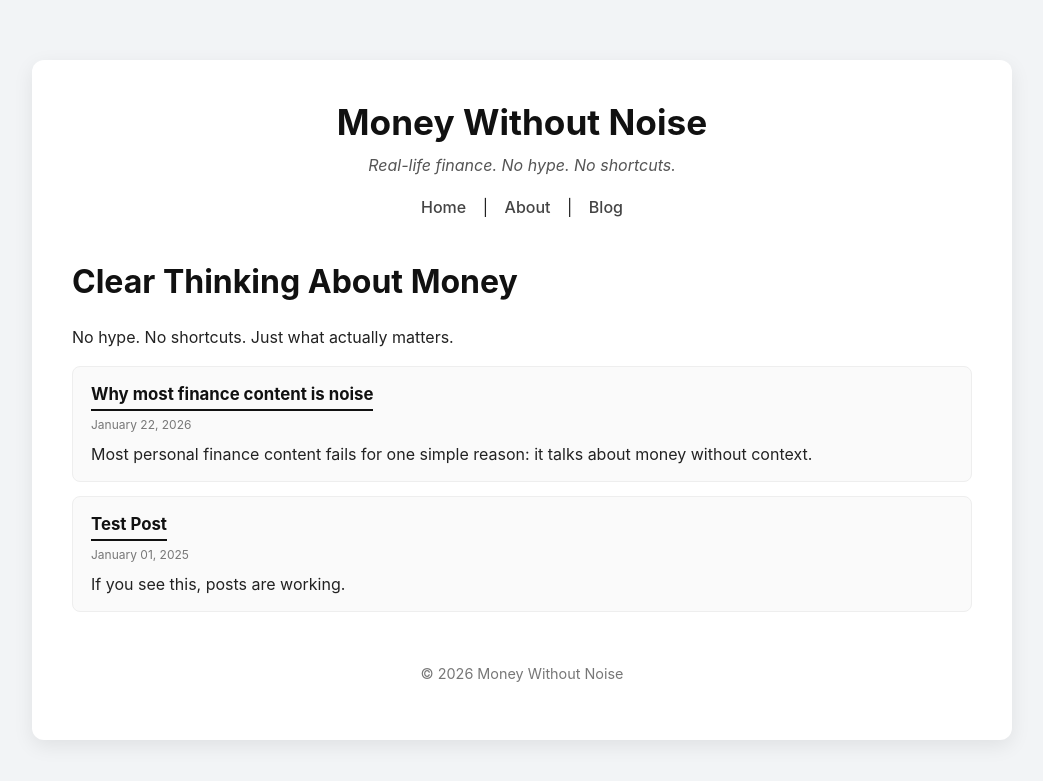
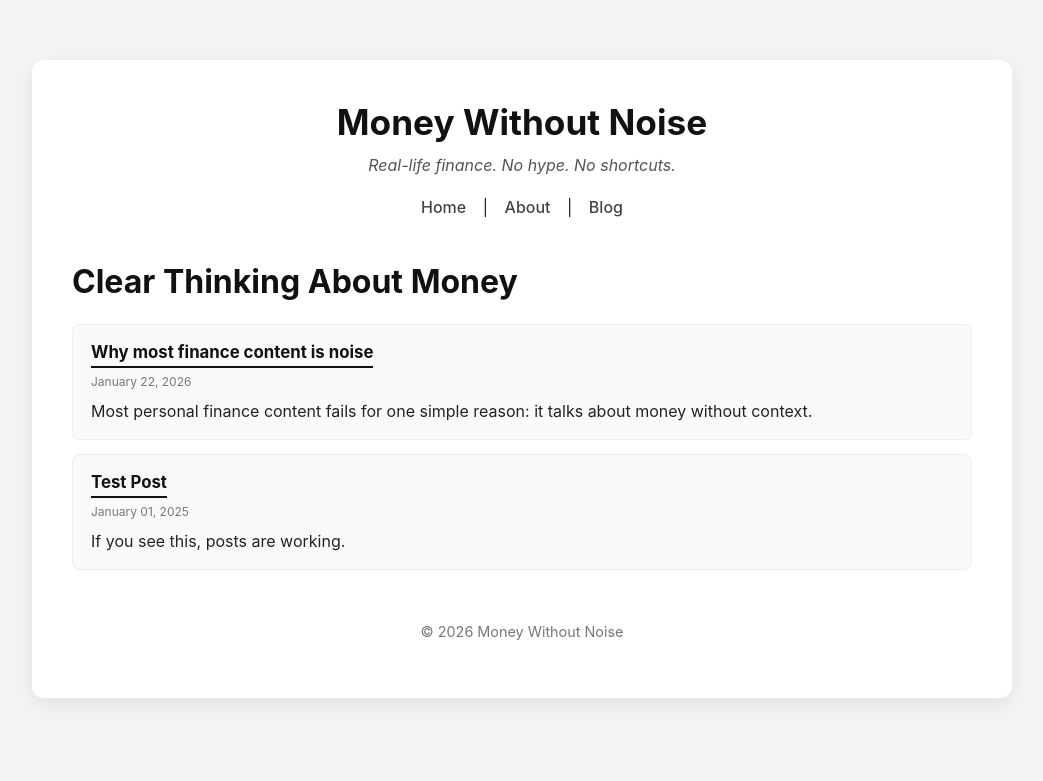
Before and after one commit to HarieshMK/HarieshMK.github.io, a Jekyll site: the page built from blog.html, in a window 1280 px wide. Shown: the top 781 px of the page, without its empty margins (118-1161 px from the left). Built offline with Jekyll 4.4.1, drawn with Linux system fonts in a browser that asks for light colours.

Commit message:
Update blog.html

```diff
--- a/blog.html
+++ b/blog.html
@@ -4,9 +4,6 @@ title: Blog
 ---
 
 <h1>Clear Thinking About Money</h1>
-<p class="page-subtitle">
-  No hype. No shortcuts. Just what actually matters.
-</p>
 
 <div class="blog-list">
   {% for post in site.posts %}
```
